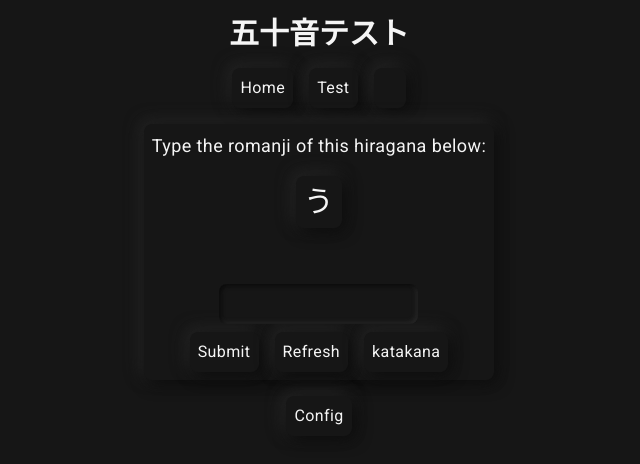
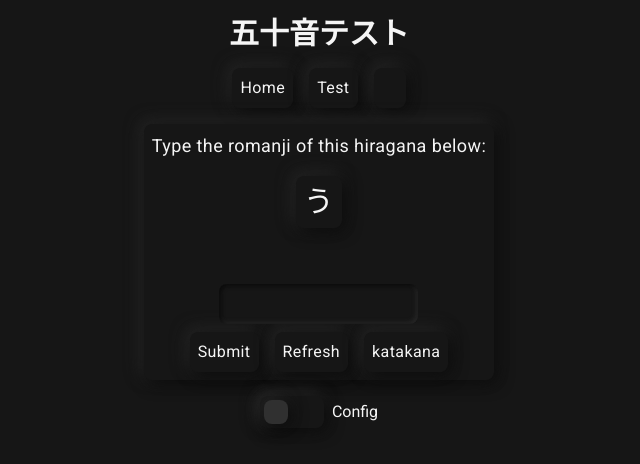
Before and after one commit to BeiyanYunyi/GoJuUOnZu, a Vue app: page /test in a window 1280 px wide. Shown: the top 464 px of the page, without its empty margins (321-961 px from the left). Built offline with nearby package versions, Linux system fonts and the light colour scheme; some icons are missing.

Commit message:
💄 Use switch

```diff
--- a/src/App.vue
+++ b/src/App.vue
@@ -23,6 +23,7 @@ import ReloadPrompt from './components/ReloadPrompt.vue';
 @tailwind components;
 @tailwind utilities;
 body {
+  @apply text-neutral-100;
   margin: 0;
   background-color: #161616;
   -webkit-font-smoothing: antialiased;
--- a/src/components/AppSwitch.vue
+++ b/src/components/AppSwitch.vue
@@ -1,11 +1,52 @@
 <template>
-  <button type="button">
-    <app-card :pressed="value"><slot /></app-card>
-  </button>
+  <label
+    :class="$style.label"
+    class="inline-flex flex-row items-center gap-2"
+    @click="$emit('update:modelValue', !modelValue)"
+  >
+    <div :class="$style.innerContainer1">
+      <div :class="{ innerContainer2: true, innerContainer2Active: modelValue }"></div>
+    </div>
+    {{ label }}
+  </label>
 </template>
 <script setup lang="ts">
-import AppCard from './AppCard.vue';
-
-defineProps<{ value: boolean }>();
+defineProps<{ modelValue: boolean; label?: string }>();
+defineEmits<{ (event: 'update:modelValue', value: boolean): void }>();
 </script>
-<style></style>
+<style module>
+.label {
+  user-select: none;
+  cursor: pointer;
+}
+.innerContainer1 {
+  @apply text-neutral-100 tracking-wide;
+  display: inline-flex;
+  justify-content: left;
+  align-items: center;
+  padding: 4px;
+  width: 4rem;
+  height: 2rem;
+  border-radius: 0.5rem;
+  background: #161616;
+  box-shadow: 0.2rem 0.2rem 1rem #090909, -0.2rem -0.2rem 1rem #2c2c2c;
+}
+</style>
+<style scoped>
+.innerContainer2 {
+  display: inline-block;
+  position: relative;
+  cursor: pointer;
+  padding: 8px;
+  width: calc(2rem - 8px);
+  height: calc(2rem - 8px);
+  left: 0;
+  border-radius: 0.5rem;
+  background: #303030;
+  box-shadow: 0.2rem 0.2rem 1rem #090909, -0.2rem -0.2rem 1rem #2c2c2c;
+  transition: all 0.5s cubic-bezier(0.075, 0.82, 0.165, 1);
+}
+.innerContainer2Active {
+  left: 2rem;
+}
+</style>
--- a/src/pages/TestPage.vue
+++ b/src/pages/TestPage.vue
@@ -2,11 +2,7 @@
   <div class="flex justify-center">
     <div class="flex flex-col items-center gap-4">
       <test-card :data="value.map((idx) => flattenedGoJuUOn[idx])" />
-      <button type="button" @click="showConfig = !showConfig">
-        <app-card hoverable>
-          {{ showConfig ? 'Hide' : 'Config' }}
-        </app-card>
-      </button>
+      <app-switch v-model="showConfig" :label="showConfig ? 'Hide' : 'Config'" />
       <app-card v-if="showConfig" :class="$style.scrollContainer">
         <form class="flex flex-col">
           <label v-for="option in options" :key="option.value" style="padding: 4px">
@@ -22,6 +18,7 @@ import { onBeforeMount, ref, watch } from 'vue';
 import AppCard from '../components/AppCard.vue';
 import TestCard from '../components/TestCard.vue';
 import { flattenedGoJuUOn } from '../goJuUOn';
+import AppSwitch from '../components/AppSwitch.vue';
 
 const options = flattenedGoJuUOn.map((item, i) => ({
   label: item.join(' '),
```
